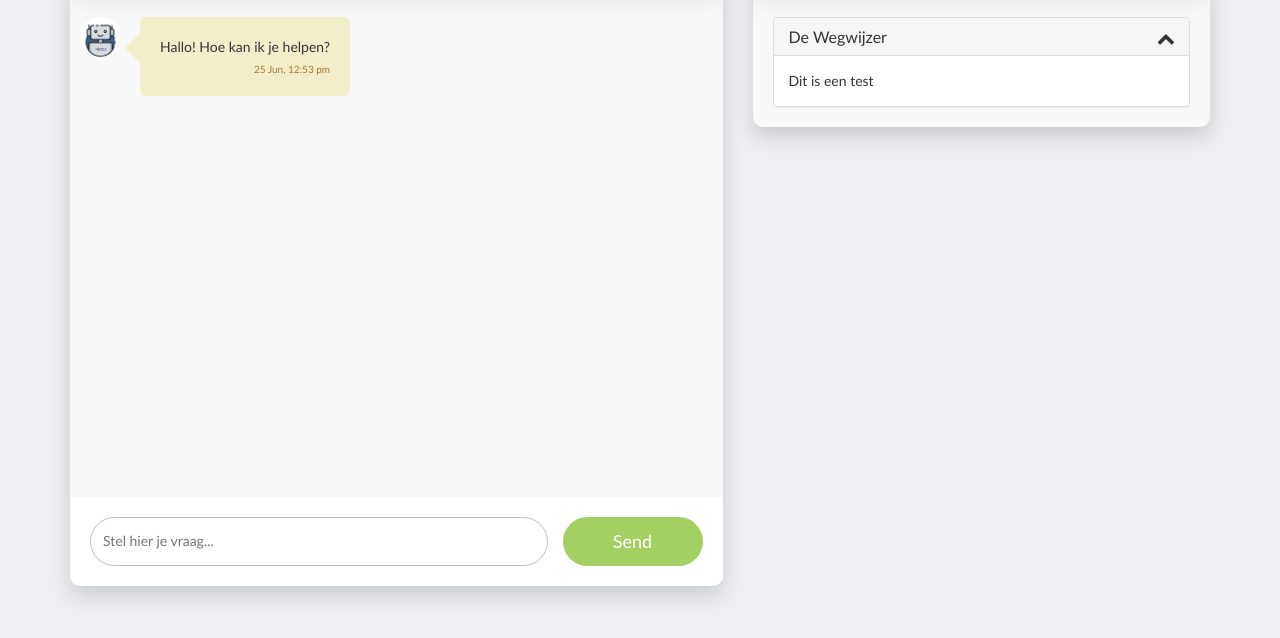
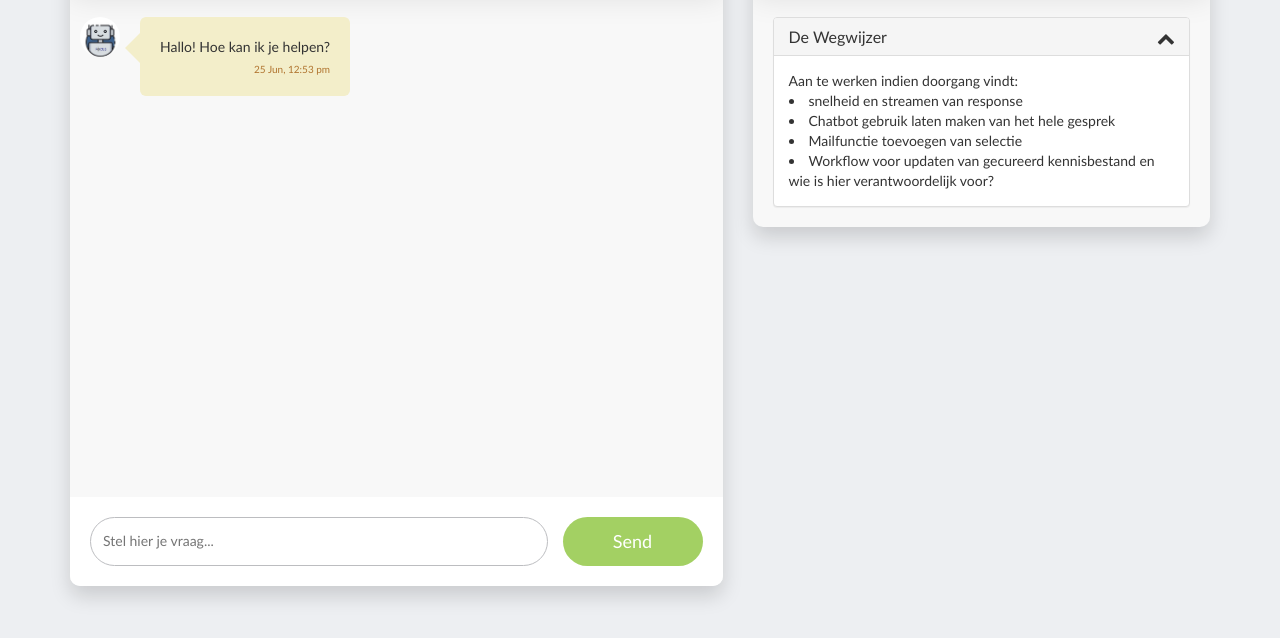
Before and after one commit to sallierie/KVKchatbot, a plain HTML site: page index.html in a window 1280 px wide. Shown: the part 98-736 px from the top of the page. Drawn offline with nearby package versions, Linux system fonts and the light colour scheme.

Commit message:
Update index.html

```diff
--- a/index.html
+++ b/index.html
@@ -78,7 +78,11 @@
                             </div>
                             <div id="collapse1" class="panel-collapse collapse in">
                                 <div class="panel-body">
-                                    Dit is een test
+                                    Aan te werken indien doorgang vindt:
+                                    <li>snelheid en streamen van response </li>
+                                    <li>Chatbot gebruik laten maken van het hele gesprek</li>
+                                    <li>Mailfunctie toevoegen van selectie</li>
+                                    <li>Workflow voor updaten van gecureerd kennisbestand en wie is hier verantwoordelijk voor?</li>
                                 </div>
                             </div>
                         </div>
```
